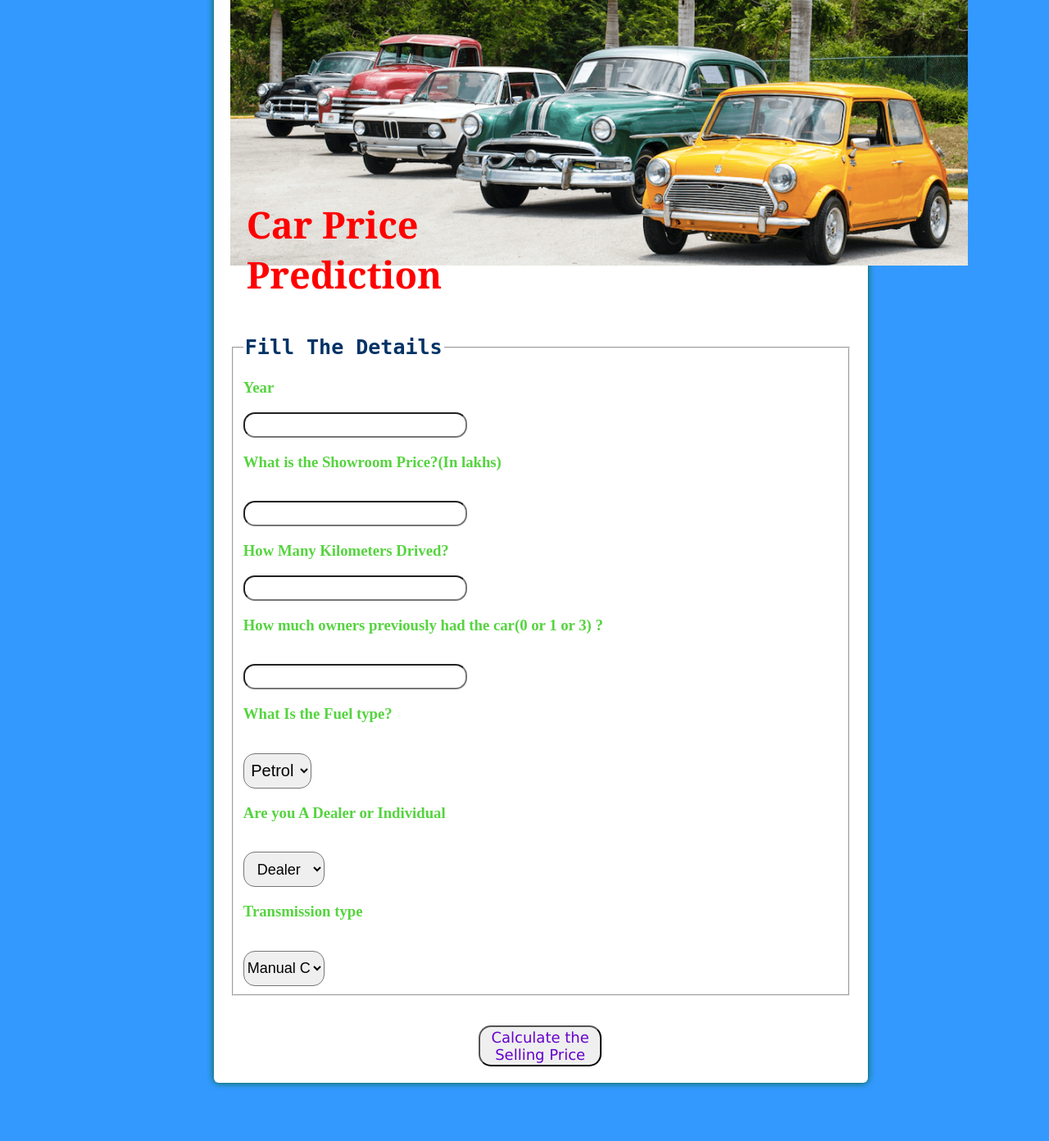
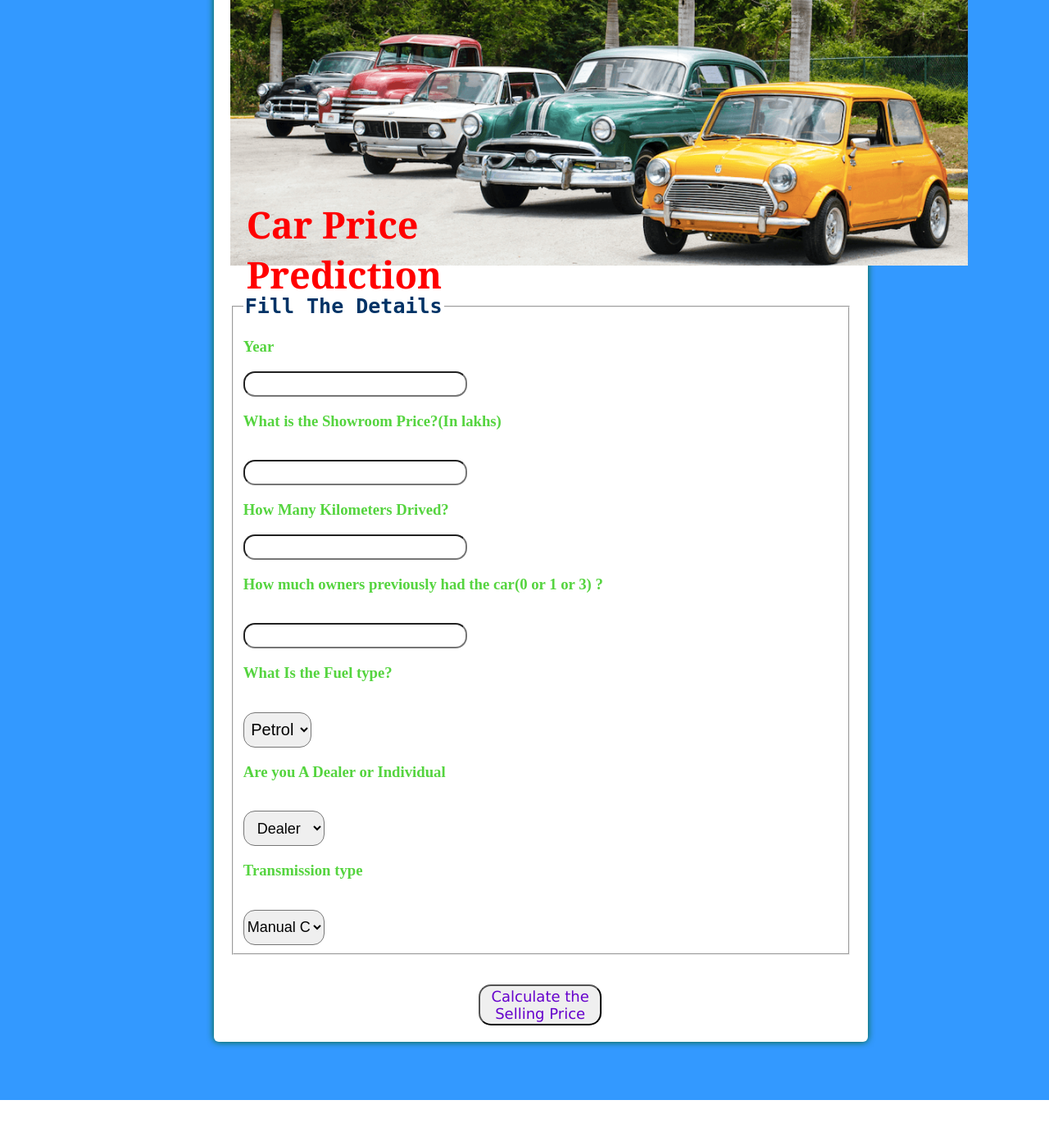
Before and after one commit to nair-sandeep/car-prediction, a Flask app: page / in a window 1280 px wide. Shown: the part 29-1421 px from the top of the page at 82% size. After the commit the page ends 1371 px from the top, so only its background shows below. Run offline with Flask 2, Linux system fonts and the light colour scheme; parts of the project's set-up code (start-up, migrations or seed data) failed here and were passed over.

Commit message:
Update index.html

```diff
--- a/templates/index.html
+++ b/templates/index.html
@@ -79,7 +79,6 @@ form {
       justify-content: left ;
       align-items :baseline;
       text-align : left;
-      margin-bottom: 50px;
       }
 
         legend{
```
